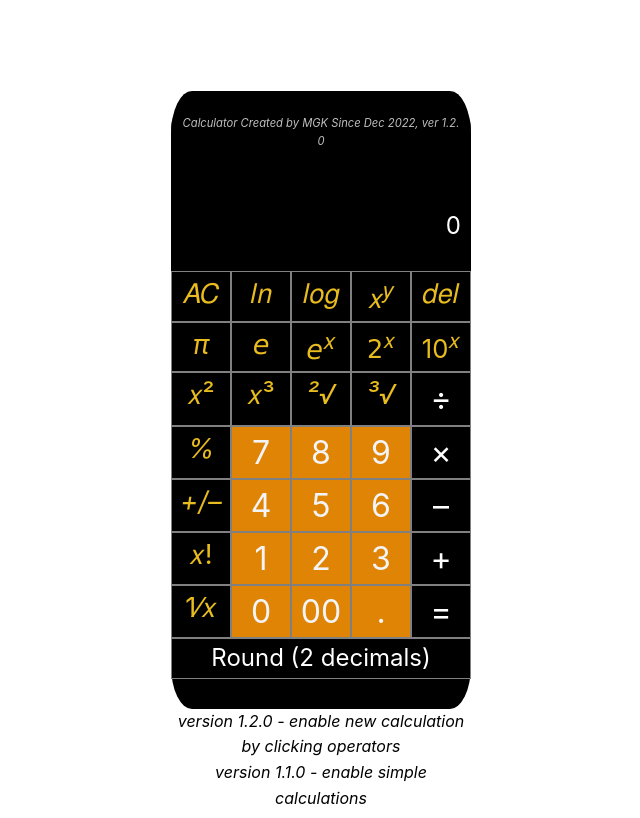
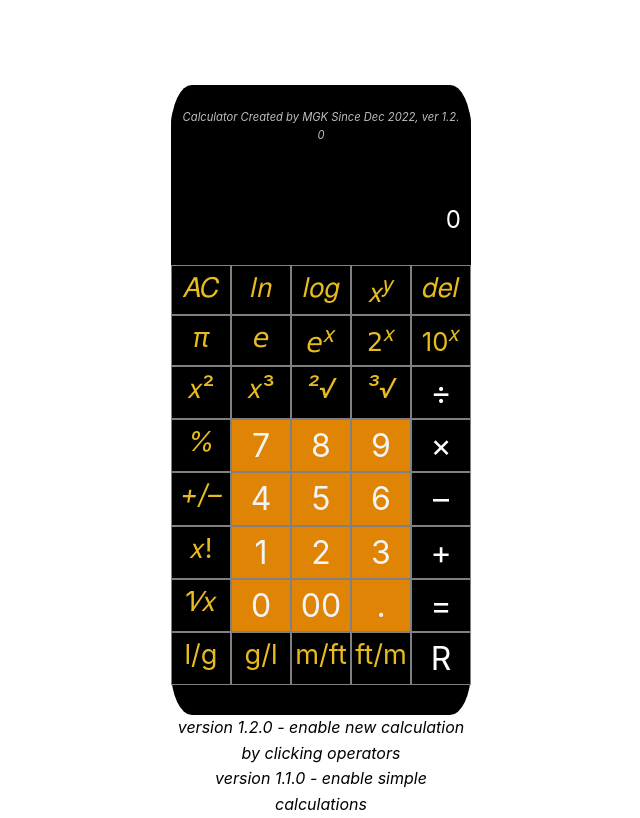
Before and after one commit to mkim245/vue-calculator, a Vue app: page / in a window 1280 px wide. Shown: the whole page, without its empty margins (169-809 px from the left). Built offline with nearby package versions, Linux system fonts and the light colour scheme.

Commit message:
add unit convert

```diff
--- a/src/components/Calculator.vue
+++ b/src/components/Calculator.vue
@@ -170,6 +170,30 @@ export default {
       this.operator = (a, b) => Math.pow(a, b);
       this.setPrevious('^');
     },
+    gallontoliter() {
+      this.current = this.current.charAt(0) !== '' && !(this.current.charAt(0) === '-' && this.current.charAt(1) === '') && !this.current.includes('+') && this.current.charAt(this.current.length - 1) !== '-' && !this.current.includes('÷') && !this.current.includes('x') && !this.current.includes('^')
+        ? `${Math.round(10000000000 * (parseFloat(parseFloat(this.current) * 3.785411784))) / 10000000000}`
+        : `${this.current}`;
+      this.newcal = true;
+    },
+    litertogallon() {
+      this.current = this.current.charAt(0) !== '' && !(this.current.charAt(0) === '-' && this.current.charAt(1) === '') && !this.current.includes('+') && this.current.charAt(this.current.length - 1) !== '-' && !this.current.includes('÷') && !this.current.includes('x') && !this.current.includes('^')
+        ? `${Math.round(10000000000 * (parseFloat(parseFloat(this.current) / 3.785411784))) / 10000000000}`
+        : `${this.current}`;
+      this.newcal = true;
+    },
+    metertofeet() {
+      this.current = this.current.charAt(0) !== '' && !(this.current.charAt(0) === '-' && this.current.charAt(1) === '') && !this.current.includes('+') && this.current.charAt(this.current.length - 1) !== '-' && !this.current.includes('÷') && !this.current.includes('x') && !this.current.includes('^')
+        ? `${Math.round(10000000000 * (parseFloat(parseFloat(this.current) * 3.28084))) / 10000000000}`
+        : `${this.current}`;
+      this.newcal = true;
+    },
+    feettometer() {
+      this.current = this.current.charAt(0) !== '' && !(this.current.charAt(0) === '-' && this.current.charAt(1) === '') && !this.current.includes('+') && this.current.charAt(this.current.length - 1) !== '-' && !this.current.includes('÷') && !this.current.includes('x') && !this.current.includes('^')
+        ? `${Math.round(10000000000 * (parseFloat(parseFloat(this.current) / 3.28084))) / 10000000000}`
+        : `${this.current}`;
+      this.newcal = true;
+    },
     divide() {
       this.append(
         !this.current.includes('^') &&
@@ -282,7 +306,11 @@ export default {
     <div @click="append('00')" class="btn">00</div>
     <div @click="dot" class="btn">.</div>
     <div @click="equal" class="btn operator">=</div>
-    <div @click="round" class="roundud operator">Round (2 decimals)</div>
+    <div @click="litertogallon" class="btn function">l/g</div>
+    <div @click="gallontoliter" class="btn function">g/l</div>
+    <div @click="metertofeet" class="btn function">m/ft</div>
+    <div @click="feettometer" class="btn function">ft/m</div>
+    <div @click="round" class="btn operator">R</div>
     <div class="comments">
       <p>{{ 'version 1.2.0 - enable new calculation by clicking operators' }}</p>
       <p>{{ 'version 1.1.0 - enable simple calculations' }}</p>
@@ -361,11 +389,11 @@ export default {
   height: 10px;
 }
 
-.roundud {
+/* .roundud {
   grid-column: 1 / -1;
   font-size: 1.5rem;
   border: 1.5px solid grey;
-}
+} */
 
 
 .btn {
```
